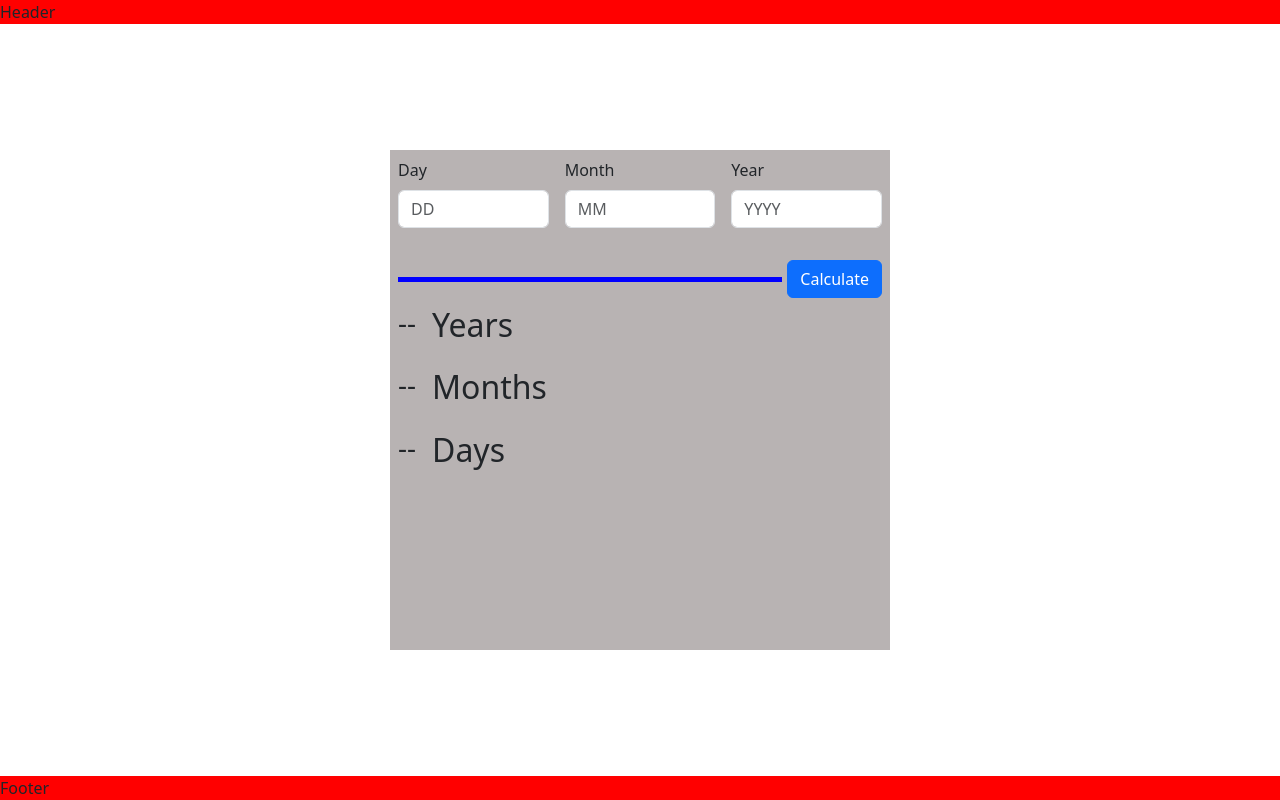
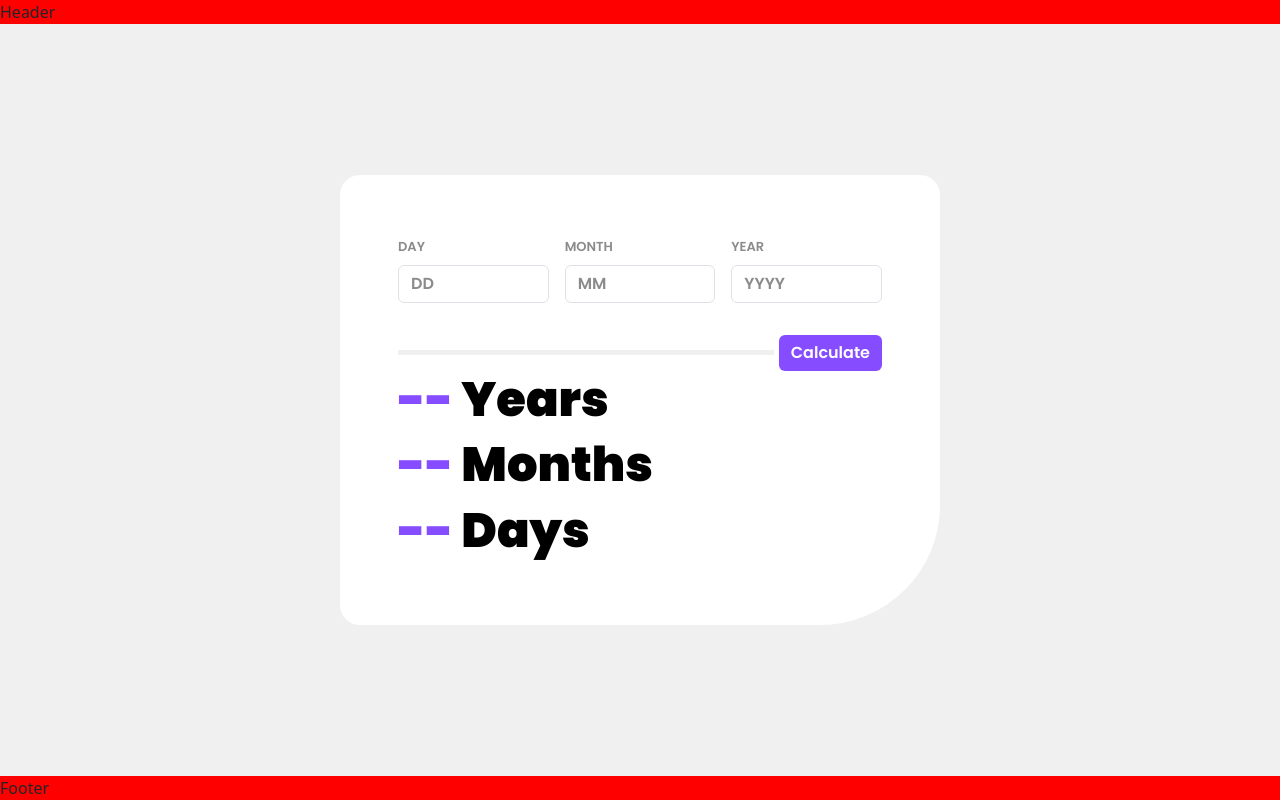
Before and after one commit to goncalhurtado/age-calculator, a React (Vite) app: page / in a window 1280 px wide. Built offline with nearby package versions, Linux system fonts and the light colour scheme.

Commit message:
added style to age calculator comp, input and result

```diff
--- a/src/components/Input.tsx
+++ b/src/components/Input.tsx
@@ -4,7 +4,7 @@ const Input = () => {
       <form>
         <div className="d-flex">
           <div className="p-2">
-            <label className="form-label">Day</label>
+            <label className="form-label">DAY</label>
             <input
               type="number"
               className="form-control"
@@ -13,7 +13,7 @@ const Input = () => {
             <div className="form-text"></div>
           </div>
           <div className="p-2">
-            <label className="form-label">Month</label>
+            <label className="form-label">MONTH</label>
             <input
               type="number"
               className="form-control"
@@ -22,10 +22,10 @@ const Input = () => {
             <div className="form-text"></div>
           </div>
           <div className="p-2">
-            <label className="form-label">Year</label>
+            <label className="form-label">YEAR</label>
             <input
               type="number"
-              className="form-control"
+              className="form-control textSecondary"
               placeholder="YYYY"
             ></input>
             <div className="form-text"></div>
--- a/src/components/Result.tsx
+++ b/src/components/Result.tsx
@@ -2,16 +2,16 @@ const Result = () => {
   return (
     <div>
       <div className="d-flex">
-        <h3 className="p-2">--</h3>
-        <h2 className="p-2">Years</h2>
+        <h3 className="ps-2 pe-2">--</h3>
+        <h2 className="">Years</h2>
       </div>
       <div className="d-flex">
-        <h3 className="p-2">--</h3>
-        <h2 className="p-2">Months</h2>
+        <h3 className="ps-2 pe-2">--</h3>
+        <h2 className="">Months</h2>
       </div>
       <div className="d-flex">
-        <h3 className="p-2">--</h3>
-        <h2 className="p-2">Days</h2>
+        <h3 className="ps-2 pe-2">--</h3>
+        <h2 className="">Days</h2>
       </div>
     </div>
   );
--- a/src/scss/components/ageCalculator.scss
+++ b/src/scss/components/ageCalculator.scss
@@ -6,19 +6,32 @@
 }
 
 .ageCalculator {
-    width: 500px;
-    height: 500px;
+    padding: 50px;
+    width: 600px;
+    height: 450px;
+    border-radius: 20px;
+    border-bottom-right-radius: 120px;
     margin: auto;
-    background-color: #b8b3b3;
+    background-color: $bg-secondary;
 }
 
 .hr {
     width: 80%;
     height: 5px;
-    background-color: blue;
+    background-color: $bg;
     margin-right: 5px;
 }
 
 .form-text {
     height: 20px;
 }
+
+.btn-primary {
+    background-color: $primary !important;
+    border: 0 !important;
+}
+
+.btn-primary:hover {
+    background-color: $primary-hover !important;
+    border: 0 !important;
+}
--- a/src/scss/components/base.scss
+++ b/src/scss/components/base.scss
@@ -1,3 +1,7 @@
+body {
+    background-color: $bg !important;
+}
+
 .headerApp {
     position: absolute;
     top: 0;
--- a/src/scss/main.scss
+++ b/src/scss/main.scss
@@ -1,2 +1,4 @@
+@import "../scss/theme/theme.scss";
+@import "../scss/theme/font.scss";
+@import "../scss/components/base.scss";
 @import "../scss/components/ageCalculator.scss";
-@import "../scss/components/base.scss";
--- /dev/null
+++ b/src/scss/theme/font.scss
@@ -0,0 +1,60 @@
+@import url('https://fonts.googleapis.com/css2?family=Poppins:wght@400;500;600;900&display=swap');
+
+body {
+    font-family: 'Poppins';
+}
+
+h2 {
+    font-family: 'Poppins' !important;
+    font-weight: 900 !important;
+    font-size: 3rem !important;
+    color: $text-primary !important;
+}
+
+h3 {
+    font-family: 'Poppins' !important;
+    font-weight: 900 !important;
+    font-size: 3rem !important;
+    color: $primary !important;
+}
+
+input {
+    font-family: 'Poppins' !important;
+    font-weight: 600 !important;
+}
+
+label {
+    font-family: 'Poppins' !important;
+    font-weight: 600 !important;
+    font-size: small;
+}
+
+.form-label {
+    color: $text-secondary !important;
+}
+
+.form-control:focus {
+    box-shadow: none !important;
+    border: none;
+    border-color: $primary !important;
+    box-shadow: 0 0 0 0.25rem #854cff5e !important;
+}
+
+.form-control::placeholder {
+    color: $text-secondary !important;
+    opacity: 1;
+}
+
+.form-control:-ms-input-placeholder {
+    color: $text-secondary !important;
+}
+
+.form-control::-ms-input-placeholder {
+    color: $text-secondary !important;
+}
+
+.btn {
+    font-family: 'Poppins' !important;
+    font-weight: 600 !important;
+    color: $bg-secondary !important;
+}
--- /dev/null
+++ b/src/scss/theme/theme.scss
@@ -0,0 +1,6 @@
+$primary: #864CFF;
+$primary-hover: #976afa;
+$bg: #F0F0F0;
+$bg-secondary: #FFFFFF;
+$text-primary: #000000;
+$text-secondary: #8B8B8B;
```
